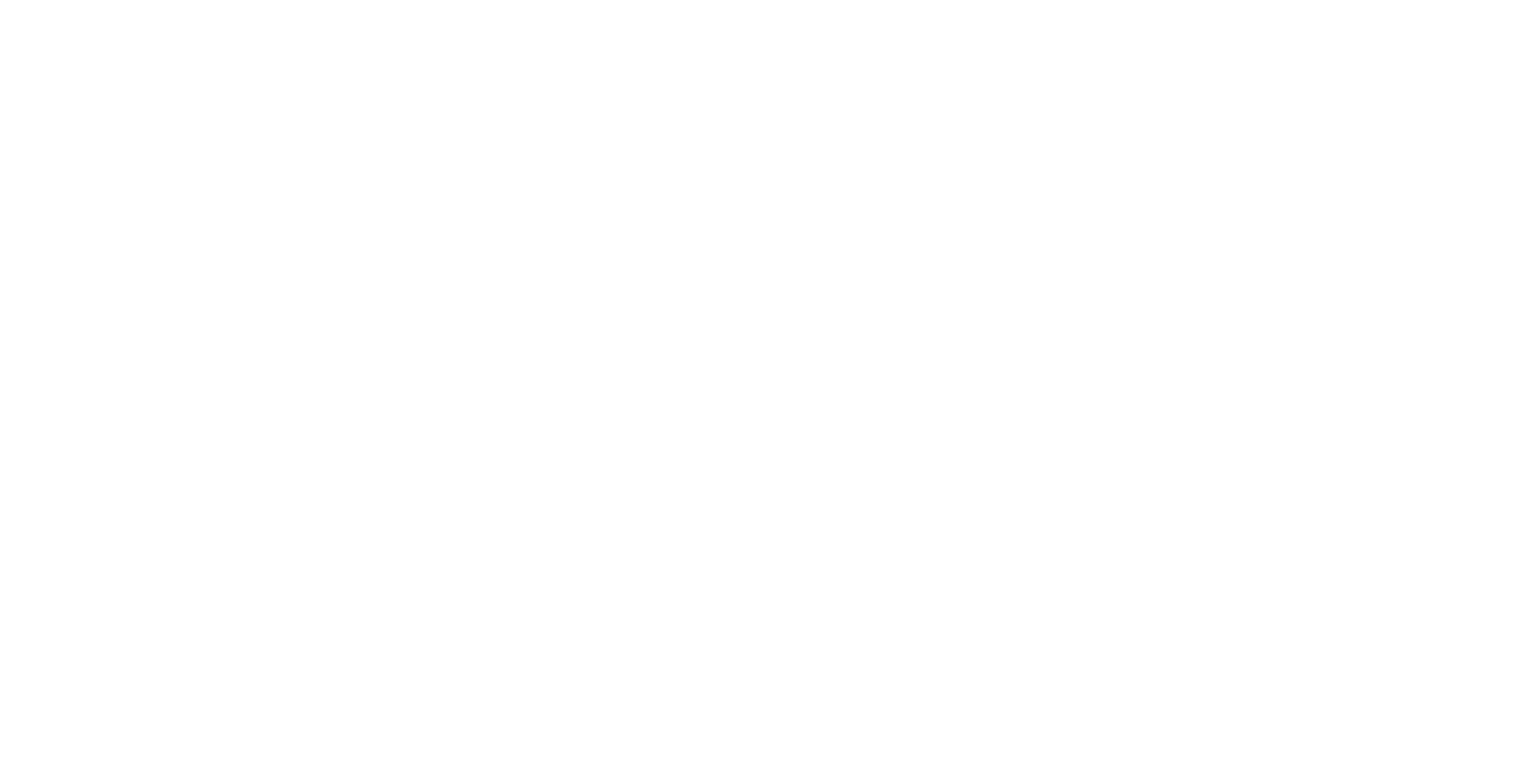
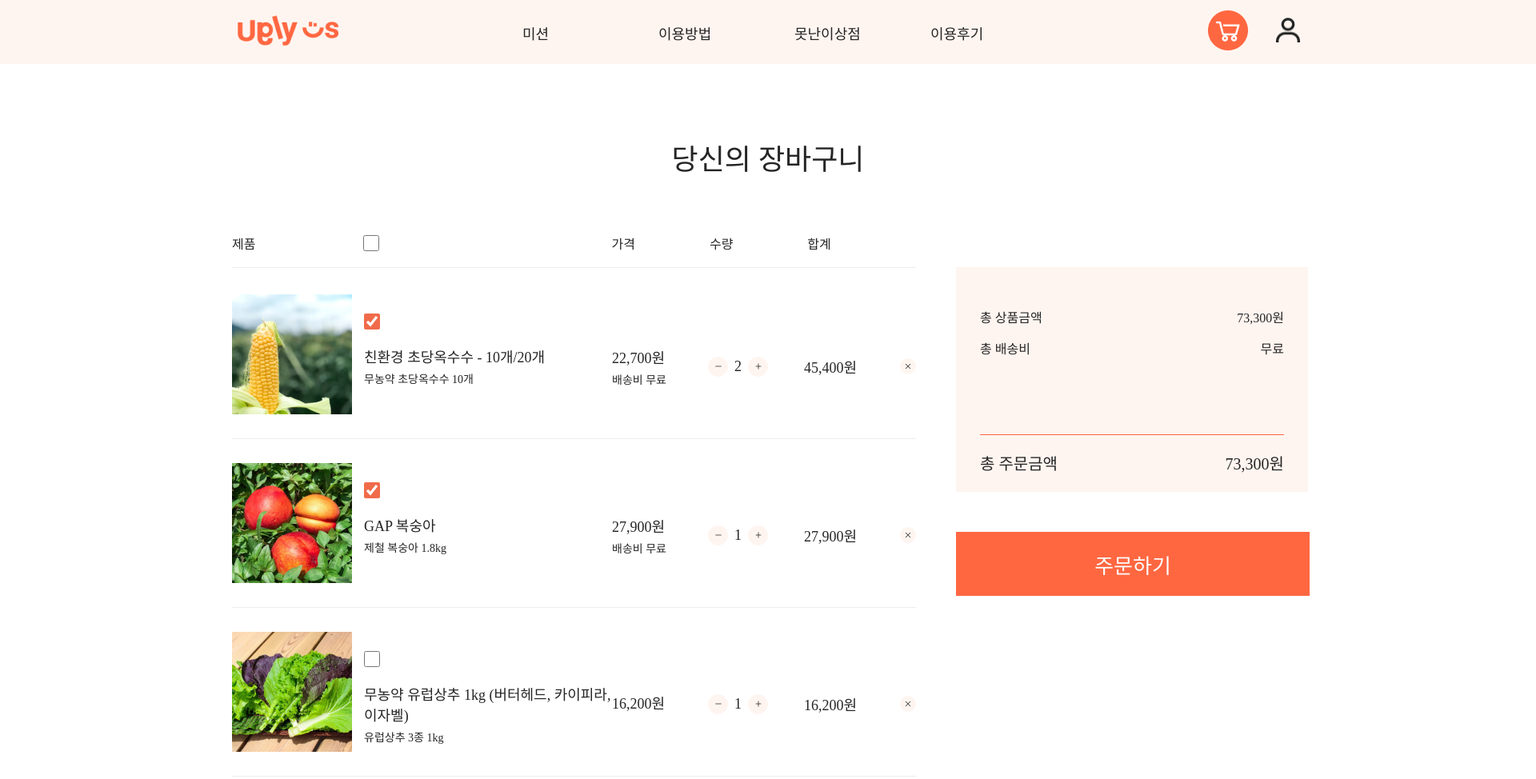
Before and after one commit to yejiseo0725/UglyUs_Market, a plain HTML site: page html/06_basket.html in a window 1280 px wide. Shown: the top 974 px of the page at 80% size, 1920 px wide, since content can reach past the window. Before the commit the page ends 800 px from the top, so only its background shows below. Drawn offline with Linux system fonts and the light colour scheme.

Commit message:
장바구니 페이지 마크업 완성

```diff
--- /dev/null
+++ b/css/basket.css
@@ -0,0 +1,251 @@
+/* header */
+header {
+    background-color: #FFF5F0;
+}
+header nav .gnb li a {
+    color: #252525;
+}
+
+/* Contents */
+.contents {
+    display: flex;
+    justify-content: center;
+
+    width: 100%;
+    height: 1000px;
+}
+.contents .contents-inner {
+    width: 1340px;
+}
+
+/* Contents Items --- Left Area */
+.contents .wrap {
+    display: flex;
+    margin-top: 70px;
+}
+
+.contents .title-area {
+    text-align: center;
+    padding-top: 90px;
+}
+.contents .title-area h2 {
+    font-size: 36px;
+    font-weight: 500;
+}
+
+.contents .item-area {}
+.contents .item-area ul {
+    display: flex;
+}
+.contents .item-area ul li {
+    font-size: 16px;
+    font-weight: 400;
+}
+.contents .item-area ul li:nth-child(1) { margin-right: 135px; }
+.contents .item-area ul li:nth-child(2) { margin-right: 290px; }
+.contents .item-area ul li:nth-child(3) { margin-right: 93px; }
+.contents .item-area ul li:nth-child(4) { margin-right: 93px; }
+.contents .item-area ul li:nth-child(5) { margin-right: 93px; }
+.contents .item-area ul li input[type="checkbox"] {
+    margin-top: 2px;
+}
+
+.contents .item-area .list-line {
+    width: 100%;
+    height: 1px;
+    background-color: #EDEDED;
+    margin-bottom: 33px;
+}
+
+.contents .item-area .order-item {
+    display: flex;
+    height: 180px;
+    border-bottom: 1px solid #EDEDED;
+    margin-bottom: 30px;
+}
+.contents .item-area .order-item .img-area {
+    width: 150px;
+    height: 150px;
+    object-fit: cover;
+    margin-right: 15px;
+}
+.contents .item-area .order-item .img-area img {
+    width: 100%;
+}
+
+.contents .item-area .order-item .item-info {
+    /* display: flex;
+    flex-direction: column;
+    justify-content: center; */
+
+    width: 310px;
+    padding-top: 24px;
+    box-sizing: border-box;
+
+    /* border: 1px solid teal; */
+}
+
+/* 모든 checkbox 설정 */
+input[type="checkbox"] {
+    /* display: inline-block; */
+    width: 20px;
+    height: 20px;
+    margin: 0 0 20px 0;
+}
+input[type="checkbox"]:checked {
+    accent-color: #f06b4a;
+}
+
+/* 모든 h5, h6 */
+.contents .item-area .order-item h5 {
+    font-size: 18px;
+    font-weight: 400;
+}
+.contents .item-area .order-item h6 {
+    font-size: 14px;
+    font-weight: 300;
+    margin-top: 5px;
+}
+
+.contents .item-area .order-item .price {
+    display: flex;
+    flex-direction: column;
+    justify-content: center;
+
+    width: 120px;
+
+    /* border: 1px solid tomato; */
+}
+
+.contents .item-area .order-item .quantity {
+    display: flex;
+    align-items: center;
+    width: 120px;
+    /* border: 1px solid tomato; */
+}
+.contents .item-area .order-item .quantity button {
+    width: 25px;
+    height: 25px;
+    border-radius: 50%;
+    background-color: #FFF5F0;
+    cursor: pointer;
+
+}
+.contents .item-area .order-item .quantity button img {
+    width: 10px;
+    height: 10px;
+    object-fit: cover;
+}
+.contents .item-area .order-item .quantity button.minus-btn {}
+.contents .item-area .order-item .quantity button.plus-btn {}
+.contents .item-area .order-item .quantity h6 {
+    font-family: "Raleway";
+    width: 25px;
+    height: 25px;
+
+    font-size: 18px;
+    font-weight: 400;
+    text-align: center;
+    line-height: 20px;
+}
+
+.contents .item-area .order-item .sum {
+    display: flex;
+    flex-direction: column;
+    justify-content: center;
+
+    width: 120px;
+
+    /* border: 1px solid tomato; */
+}
+.contents .item-area .order-item .sum h5 {}
+
+.contents .item-area .order-item .close-area {
+    display: flex;
+    align-items: center;
+    /* border: 1px solid tomato; */
+}
+.contents .item-area .order-item .close-area .close-btn {
+    display: flex;
+    justify-content: center;
+    align-items: center;
+
+    width: 20px;
+    height: 20px;
+    object-fit: cover;
+    border-radius: 50%;
+    background-color: #FFF5F0;
+    cursor: pointer;
+}
+.contents .item-area .order-item .close-area .close-btn img {
+    width: 12px;
+    height: 12px;
+}
+
+/* Contents Items --- Right Area */
+.contents .order-area {
+    margin-left: 50px;
+}
+.contents .order-area .calc-box {
+    width: 440px;
+    height: 281px;
+    background-color: #FFF5F0;
+    margin: 42px 0 50px 0;
+    box-sizing: border-box;
+}
+.contents .order-area .calc-box .calc-inner {
+    padding: 0 30px;
+}
+.contents .order-area .calc-box .calc-inner .list-amount {
+    display: flex;
+    justify-content: space-between;
+    padding: 50px 0 15px 0;
+}
+.contents .order-area .calc-box .calc-inner .list-amount h5 {
+    font-size: 16px;
+    font-weight: 300;
+}
+.contents .order-area .calc-box .calc-inner .list-amount h5:nth-child(2) {
+    font-weight: 400;
+}
+
+.contents .order-area .calc-box .calc-inner .delivery-amount {
+    display: flex;
+    justify-content: space-between;
+}
+.contents .order-area .calc-box .calc-inner .delivery-amount h5 {
+    font-size: 16px;
+    font-weight: 300;
+}
+.contents .order-area .calc-box .calc-inner .delivery-amount h5:nth-child(2) {
+    font-weight: 400;
+}
+
+.contents .order-area .calc-box .calc-inner .amount-line {
+    width: 100%;
+    height: 1px;
+    background-color: #FF6741;
+    margin: 96px 0 20px 0;
+}
+
+.contents .order-area .calc-box .calc-inner .total-amount {
+    display: flex;
+    justify-content: space-between;
+}
+.contents .order-area .calc-box .calc-inner .total-amount h4 {
+    font-size: 20px;
+    font-weight: 500;
+}
+
+.contents .order-area .order-btn {
+    display: flex;
+    justify-content: center;
+    align-items: center;
+
+    width: 442px;
+    height: 80px;
+    background-color: #FF6741;
+
+    font-size: 26px;
+    font-weight: 500;
+}
--- a/css/components/common.css
+++ b/css/components/common.css
@@ -37,3 +37,15 @@ h1 {
 button {
   border: none;
 }
+
+.container {
+  position: absolute;
+  left: 0;
+  top: 80px;
+
+  width: 1920px;
+
+  display: flex;
+  flex-direction: column;
+  justify-content: center;
+}
--- a/css/mission.css
+++ b/css/mission.css
@@ -11,12 +11,6 @@ header nav .gnb li a {
   display: flex;
   flex-direction: column;
   align-items: center;
-
-  width: 100%;
-
-  position: absolute;
-  left: 0;
-  top: 80px;
 }
 
 .main-background {
--- a/html/06_basket.html
+++ b/html/06_basket.html
@@ -0,0 +1,268 @@
+<!DOCTYPE html>
+<html lang="en">
+
+<head>
+    <meta charset="UTF-8">
+    <meta http-equiv="X-UA-Compatible" content="IE=edge">
+    <meta name="viewport" content="width=device-width, initial-scale=1.0">
+    <link rel="stylesheet" href="../css/reset.css">
+
+    <link rel="stylesheet" href="../css/components/common.css">
+    <link rel="stylesheet" href="../css/components/header.css">
+    <link rel="stylesheet" href="../css/components/footer.css">
+
+    <link rel="stylesheet" href="../css/basket.css">
+
+    <title>어글리어스 마켓 | 못난이 농산물 정기배송 서비스</title>
+</head>
+
+<body>
+
+    <!-- Header -->
+    <header class="header">
+        <div class="header-inner">
+            <a href="01_main.html">
+                <img id="logo" src="../img/components/uglyus_logo.png" />
+            </a>
+
+            <!-- gnb list -->
+            <nav>
+                <ul class="gnb">
+                    <li><a href="02_mission.html" data-text="미션">미션</a></li>
+                    <li><a href="03_howToUse.html" data-text="이용방법">이용방법</a></li>
+                    <li><a href="04_uglyStore.html" data-text="못난이상점">못난이상점</a></li>
+                    <li id="li-last"><a href="05_review.html" data-text="이용후기">이용후기</id=a>
+                    </li>
+                </ul>
+
+                <!-- gnb icons -->
+                <ul class="gnb-icons">
+                    <li>
+                        <a href="06_basket.html">
+                            <img class="basket_icon" src="../img/components/bag_btn.png" alt="" />
+                        </a>
+                    </li>
+                    <li>
+                        <a href="07_user.html">
+                            <img class="user_icon" src="../img/components/user-btn-black.png" alt="" />
+                        </a>
+                    </li>
+                </ul>
+            </nav>
+        </div>
+    </header>
+
+    <div class="container">
+
+        <!-- Contents -->
+        <section class="contents">
+            <div class="contents-inner">
+                <div class="title-area">
+                    <h2>당신의 장바구니</h2>
+                </div>
+
+                <div class="wrap">
+                    <!-- Left Area -->
+                    <div class="item-area">
+                        <ul class="orderList-title">
+                            <li>제품</li>
+                            <li><input type="checkbox"></li>
+                            <li>가격</li>
+                            <li>수량</li>
+                            <li>합계</li>
+                        </ul>
+
+                        <div class="list-line"></div>
+
+                        <div class="order-item">
+                            <div class="img-area">
+                                <img src="../img/basket/corn.png" alt="">
+                            </div>
+
+                            <div class="item-info">
+                                <input id="item-check" type="checkbox" checked>
+                                <h5>친환경 초당옥수수 - 10개/20개</h5>
+                                <h6>무농약 초당옥수수 10개</h6>
+                            </div>
+
+                            <div class="price">
+                                <h5>22,700원</h5>
+                                <h6>배송비 무료</h6>
+                            </div>
+
+                            <div class="quantity">
+                                <button class="minus-btn">
+                                    <img src="../img/basket/minus-outlined.png" alt="">
+                                </button>
+                                <h6>2</h6>
+                                <button class="plus-btn">
+                                    <img src="../img/basket/plus-outlined.png" alt="">
+                                </button>
+                            </div>
+
+                            <div class="sum">
+                                <h5>45,400원</h5>
+                            </div>
+
+                            <div class="close-area">
+                                <button class="close-btn">
+                                    <img src="../img/basket/close.png" alt="">
+                                </button>
+                            </div>
+                        </div>
+
+                        <div class="order-item">
+                            <div class="img-area">
+                                <img src="../img/basket/gap.png" alt="">
+                            </div>
+
+                            <div class="item-info">
+                                <input id="item-check" type="checkbox" checked>
+                                <h5>GAP 복숭아</h5>
+                                <h6>제철 복숭아 1.8kg</h6>
+                            </div>
+
+                            <div class="price">
+                                <h5>27,900원</h5>
+                                <h6>배송비 무료</h6>
+                            </div>
+
+                            <div class="quantity">
+                                <button class="minus-btn">
+                                    <img src="../img/basket/minus-outlined.png" alt="">
+                                </button>
+                                <h6>1</h6>
+                                <button class="plus-btn">
+                                    <img src="../img/basket/plus-outlined.png" alt="">
+                                </button>
+                            </div>
+
+                            <div class="sum">
+                                <h5>27,900원</h5>
+                            </div>
+
+                            <div class="close-area">
+                                <button class="close-btn">
+                                    <img src="../img/basket/close.png" alt="">
+                                </button>
+                            </div>
+                        </div>
+
+                        <div class="order-item">
+                            <div class="img-area">
+                                <img src="../img/basket/lettuce.png" alt="">
+                            </div>
+
+                            <div class="item-info">
+                                <input id="item-check" type="checkbox">
+                                <h5>무농약 유럽상추 1kg (버터헤드, 카이피라,
+                                    이자벨)</h5>
+                                <h6>유럽상추 3종 1kg</h6>
+                            </div>
+
+                            <div class="price">
+                                <h5>16,200원</h5>
+                                <h6></h6>
+                            </div>
+
+                            <div class="quantity">
+                                <button class="minus-btn">
+                                    <img src="../img/basket/minus-outlined.png" alt="">
+                                </button>
+                                <h6>1</h6>
+                                <button class="plus-btn">
+                                    <img src="../img/basket/plus-outlined.png" alt="">
+                                </button>
+                            </div>
+
+                            <div class="sum">
+                                <h5>16,200원</h5>
+                            </div>
+
+                            <div class="close-area">
+                                <button class="close-btn">
+                                    <img src="../img/basket/close.png" alt="">
+                                </button>
+                            </div>
+                        </div>
+
+                    </div>
+
+
+
+
+                    <!-- Right Area -->
+                    <div class="order-area">
+                        <div class="calc-box">
+                            <div class="calc-inner">
+                                <div class="list-amount">
+                                    <h5>총 상품금액</h5>
+                                    <h5>73,300원</h5>
+                                </div>
+                                <div class="delivery-amount">
+                                    <h5>총 배송비</h5>
+                                    <h5>무료</h5>
+                                </div>
+
+                                <div class="amount-line"></div>
+
+                                <div class="total-amount">
+                                    <h4>총 주문금액</h4>
+                                    <h4>73,300원</h4>
+                                </div>
+                            </div>
+                        </div>
+
+                        <a class="order-btn" href="#">주문하기</a>
+                    </div>
+                </div>
+            </div>
+        </section>
+
+        <!-- Footer -->
+        <footer class="footer">
+            <div class="section-inner">
+                <div class="company-info-area">
+                    <img src="../img/components/uglyus_logo.png" alt="">
+
+                    <p>상호명 : 주식회사 캐비지 | 대표 : 최현주 | 사업자등록번호 : 572-81-02287<br>
+                        소재지 : 경기도 화성시 만년로 915번길 39-1(안녕동) | 통신판매업 신고번호 : 2021-화성동부-0302<br>
+                        <strong>제휴 및 납품 문의 : biz@uglyus.co.kr | 농산물 납품 및 긴급구출 제보 : farm@uglyus.co.kr</strong>
+                    </p>
+
+                    <div class="info-btns">
+                        <a href="#">
+                            <div class="info-btn btn1">서비스 이용약관</div>
+                        </a>
+                        <a href="#">
+                            <div class="info-btn">개인정보 처리방침</div>
+                        </a>
+                    </div>
+
+                    <h6>Copyright ⓒ 2022 주식회사 캐비지 All rights reserved.</h6>
+                </div>
+
+                <div class="cs-area">
+                    <h5>어글리어스 고객센터 <span>02.6408.0202</span></h5>
+
+                    <p>월-목요일 11:00 ~ 18:00 (점심시간 12:00 ~ 13:00)<br>
+                        금요일 09:00 ~ 18:00 (점심시간 12:00 ~ 13:00)<br>
+                        토·일·공휴일 휴무
+                    </p>
+
+                    <div class="cs-btns">
+                        <a href="#">
+                            <div class="cs-btn">문의하기</div>
+                        </a>
+                        <a href="#">
+                            <div class="cs-btn btn2">자주 묻는 질문</div>
+                        </a>
+                    </div>
+                </div>
+            </div>
+        </footer>
+
+    </div>
+</body>
+
+</html>
```
Also changed, not shown: css/main.css (+10 -10 lines), css/uglyStore.css (+0 -11 lines), html/01_main.html (+1 -8 lines), html/02_mission.html (+1 -1 lines), img/basket/close.png (added), img/basket/corn.png (added), img/basket/gap.png (added), img/basket/lettuce.png (added), img/basket/minus-outlined.png (added), img/basket/plus-outlined.png (added).
